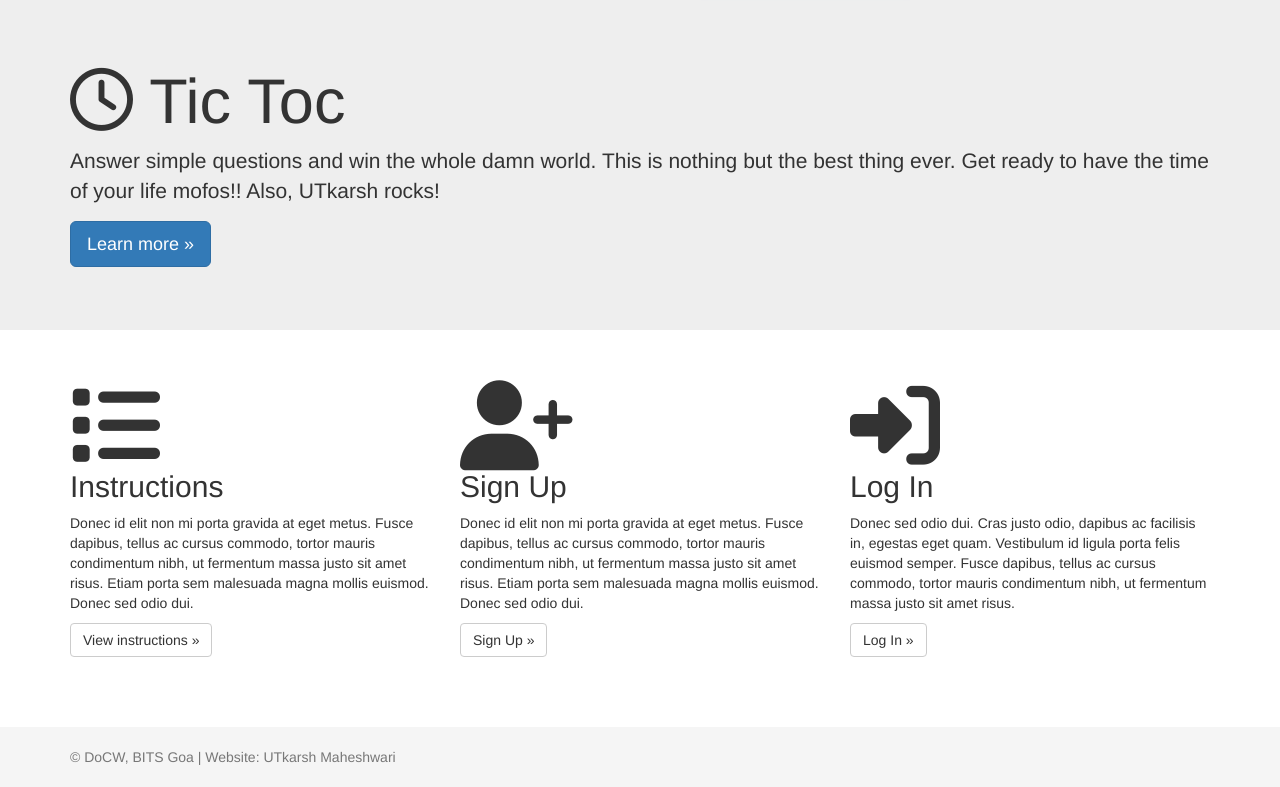
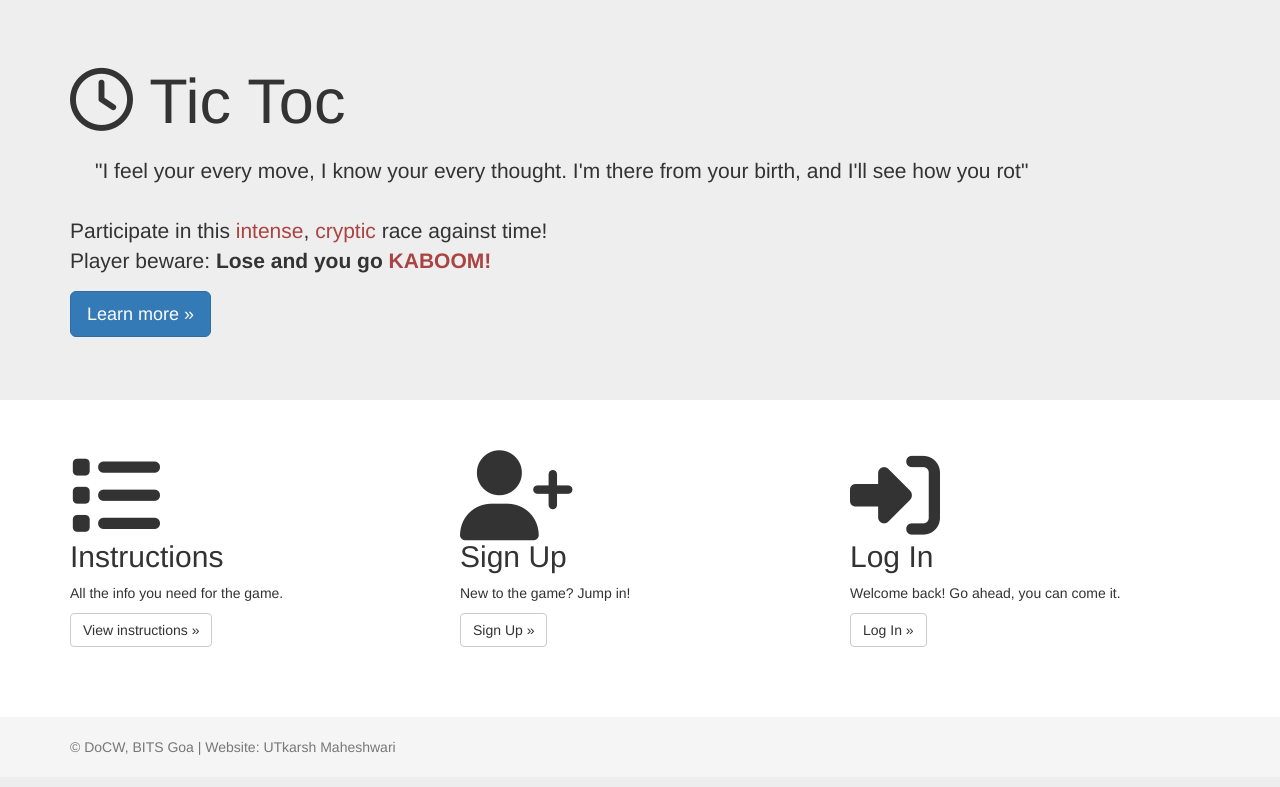
Before and after one commit to UtkarshMe/DocwTicToc, a Node server app: page / in a window 1280 px wide. Shown: the part 51-838 px from the top of the page. After the commit the page ends 806 px from the top, so only its background shows below. Run offline with Node 20, Linux system fonts and the light colour scheme; some libraries are stand-ins or nearby versions.

Commit message:
Replace placeholders with actual text

```diff
--- a/config/appData.json
+++ b/config/appData.json
@@ -5,8 +5,8 @@
         "title": "Tic Toc",
         "description":
         {
-            "short": "The race against time",
-            "long": "Answer simple questions and win the whole damn world. This is nothing but the best thing ever. Get ready to have the time of your life mofos!! Also, UTkarsh rocks!"
+            "short": "The Time is Running",
+            "long": "\"I feel your every move, I know your every thought. I'm there from your birth, and I'll see how you rot\"Participate in this intense, cryptic race against time! Player beware: Lose and you go KABOOM!"
         },
         "logo":"clock-o",
         "company": "DoCW, BITS Goa | Website: UTkarsh Maheshwari",
--- a/views/index_loggedout.ejs
+++ b/views/index_loggedout.ejs
@@ -72,7 +72,13 @@
     <div class="jumbotron">
       <div class="container">
         <h1><i class="fa fa-<%= app.logo %>"></i> <%= app.title %></h1>
-        <p><%= app.description.long %></p>
+        <blockquote>
+          <p >"I feel your every move, I know your every thought. I'm there from your birth, and I'll see how you rot"</p>
+        </blockquote>
+        <p>Participate in this <span class="text-danger">intense</span>, <span class="text-danger">cryptic</span> race against time!
+          <br />
+          Player beware: <strong>Lose and you go <span class="text-danger">KABOOM!</span></strong>
+        </p>
         <p><a class="btn btn-primary btn-lg" href="/instructions" role="button">Learn more &raquo;</a></p>
       </div>
     </div>
@@ -82,17 +88,17 @@
       <div class="row">
         <div class="col-md-4">
           <h2><i class="fa fa-list fa-3x"></i><br />Instructions</h2>
-          <p>Donec id elit non mi porta gravida at eget metus. Fusce dapibus, tellus ac cursus commodo, tortor mauris condimentum nibh, ut fermentum massa justo sit amet risus. Etiam porta sem malesuada magna mollis euismod. Donec sed odio dui. </p>
+          <p>All the info you need for the game.</p>
           <p><a class="btn btn-default" href="/instructions" role="button">View instructions &raquo;</a></p>
         </div>
         <div class="col-md-4">
           <h2><i class="fa fa-user-plus fa-3x"></i><br />Sign Up</h2>
-          <p>Donec id elit non mi porta gravida at eget metus. Fusce dapibus, tellus ac cursus commodo, tortor mauris condimentum nibh, ut fermentum massa justo sit amet risus. Etiam porta sem malesuada magna mollis euismod. Donec sed odio dui. </p>
+          <p>New to the game? Jump in!</p>
           <p><a class="btn btn-default" href="/signup" role="button">Sign Up &raquo;</a></p>
        </div>
         <div class="col-md-4">
           <h2><i class="fa fa-sign-in fa-3x"></i><br />Log In</h2>
-          <p>Donec sed odio dui. Cras justo odio, dapibus ac facilisis in, egestas eget quam. Vestibulum id ligula porta felis euismod semper. Fusce dapibus, tellus ac cursus commodo, tortor mauris condimentum nibh, ut fermentum massa justo sit amet risus.</p>
+          <p>Welcome back! Go ahead, you can come it.</p>
           <p><a class="btn btn-default" href="/login" role="button">Log In &raquo;</a></p>
         </div>
       </div>
```
